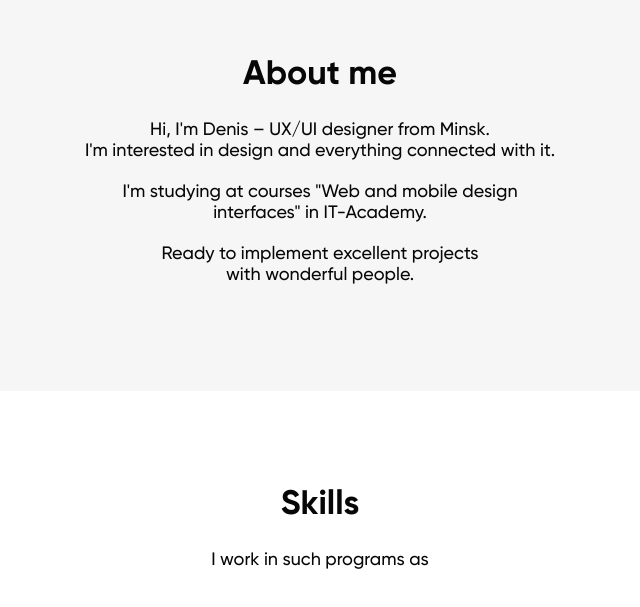
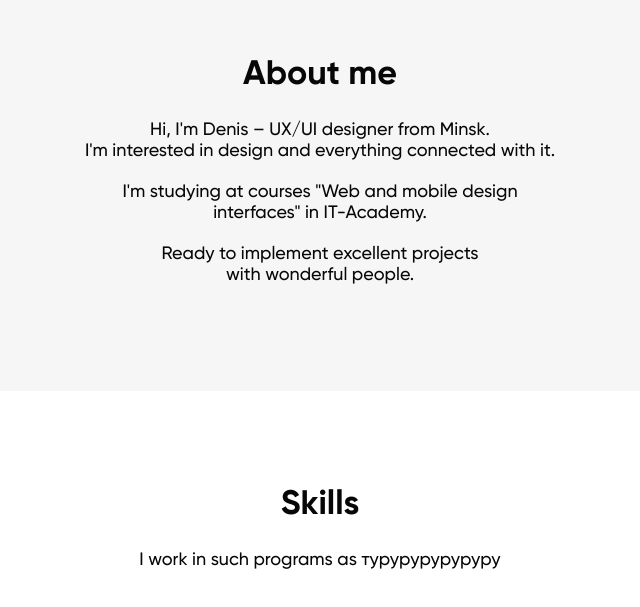
Before and after one commit to Evi-ava/bigbrother, a plain HTML site: page index.html in a window 1280 px wide. Shown: the part 871-1478 px from the top of the page, without its empty margins (320-960 px from the left). Drawn offline with Linux system fonts and the light colour scheme.

Commit message:
Update index.html

```diff
--- a/index.html
+++ b/index.html
@@ -65,7 +65,7 @@ interfaces" in IT-Academy.
     <div class="skills">
         <div class="container">
             <div class="title">Skills</div>
-            <div class="subtitle">I work in such programs as</div>
+            <div class="subtitle">I work in such programs as туруруруруруру</div>
         </div>
     </div>
 
```
